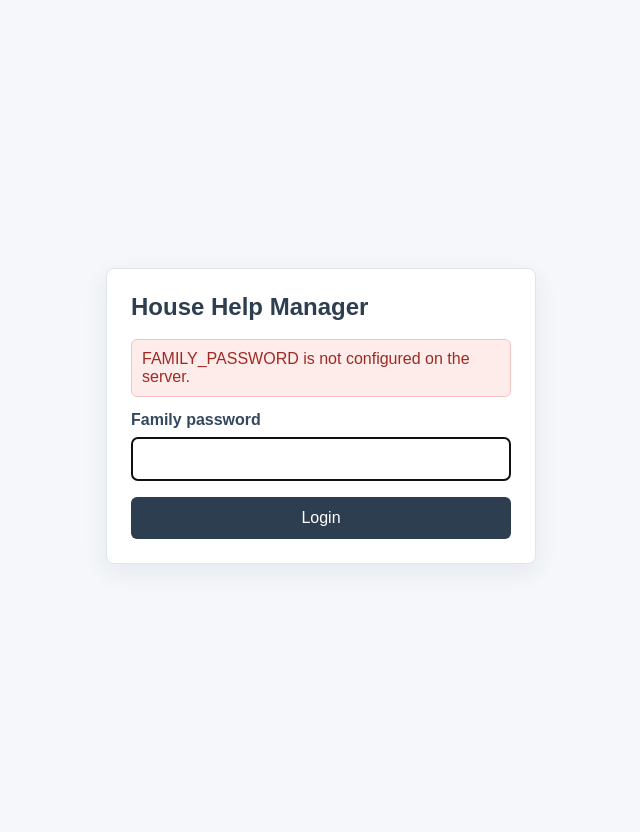
After one commit to TanmayIT09/househelp-manager, a Flask app: page /login in a window 1280 px wide. The commit adds this page. Shown: the whole page, without its empty margins (319-959 px from the left). Run offline with Flask 3, Linux system fonts and the light colour scheme.

Commit message:
Add family login and point Android app to Render

```diff
--- a/HousehelpAndroid/app/src/main/AndroidManifest.xml
+++ b/HousehelpAndroid/app/src/main/AndroidManifest.xml
@@ -1,5 +1,4 @@
-<manifest xmlns:android="http://schemas.android.com/apk/res/android"
-    package="com.example.househelp">
+<manifest xmlns:android="http://schemas.android.com/apk/res/android">
 
     <uses-permission android:name="android.permission.INTERNET" />
 
@@ -8,7 +7,6 @@
         android:label="Househelp"
         android:icon="@drawable/ic_launcher"
         android:roundIcon="@drawable/ic_launcher_round"
-        android:usesCleartextTraffic="true"
         android:theme="@style/Theme.Househelp">
         <activity android:name=".MainActivity"
             android:exported="true">
--- a/HousehelpAndroid/app/src/main/res/values/strings.xml
+++ b/HousehelpAndroid/app/src/main/res/values/strings.xml
@@ -1,5 +1,5 @@
 <resources>
     <string name="app_name">Househelp</string>
     <string name="app_description">Use this app to track attendance and payments for family house helpers.</string>
-    <string name="local_server_ip">192.168.1.36</string>
+    <string name="backend_url">https://tanmay-househelps-manager.onrender.com/</string>
 </resources>
--- a/app.py
+++ b/app.py
@@ -1,12 +1,15 @@
-from flask import Flask, render_template, request, redirect, url_for
+from flask import Flask, render_template, request, redirect, url_for, session
 from sqlalchemy import text
 from models import db, Helper, Attendance, Payment
 from datetime import datetime, date
+from functools import wraps
+import hmac
 import calendar
 import os
 
 app = Flask(__name__)
-app.config['SECRET_KEY'] = 'your-secret-key'
+app.config['SECRET_KEY'] = os.environ.get('SECRET_KEY', 'local-dev-secret-key')
+FAMILY_PASSWORD = os.environ.get('FAMILY_PASSWORD')
 
 # ✅ FIX: Proper SQLite path for Render
 BASE_DIR = os.path.abspath(os.path.dirname(__file__))
@@ -51,6 +54,35 @@ with app.app_context():
 ATTENDANCE_CUTOFF_DATE = date(2026, 4, 27)
 
 
+def login_required(view_func):
+    @wraps(view_func)
+    def wrapper(*args, **kwargs):
+        if session.get('authenticated'):
+            return view_func(*args, **kwargs)
+        return redirect(url_for('login', next=request.path))
+    return wrapper
+
+
+@app.route('/login', methods=['GET', 'POST'])
+def login():
+    error = None
+
+    if request.method == 'POST':
+        password = request.form.get('password', '')
+        if FAMILY_PASSWORD and hmac.compare_digest(password, FAMILY_PASSWORD):
+            session['authenticated'] = True
+            return redirect(request.args.get('next') or url_for('index'))
+        error = 'Invalid password'
+
+    return render_template('login.html', error=error, password_configured=bool(FAMILY_PASSWORD))
+
+
+@app.route('/logout')
+def logout():
+    session.clear()
+    return redirect(url_for('login'))
+
+
 def is_shift_helper(helper_type):
     return helper_type and helper_type.strip().lower() in ['cook', 'domestic helper']
 
@@ -59,12 +91,14 @@ def is_milk_vendor(helper_type):
     return helper_type and helper_type.strip().lower() == 'milk vendor'
 
 @app.route('/')
+@login_required
 def index():
     helpers = Helper.query.all()
     return render_template('index.html', helpers=helpers)
 
 
 @app.route('/add_helper', methods=['GET', 'POST'])
+@login_required
 def add_helper():
     if request.method == 'POST':
         name = request.form['name']
@@ -84,6 +118,7 @@ def add_helper():
 
 
 @app.route('/edit_helper/<int:id>', methods=['GET', 'POST'])
+@login_required
 def edit_helper(id):
     helper = Helper.query.get_or_404(id)
 
@@ -111,6 +146,7 @@ def edit_helper(id):
 
 
 @app.route('/helper/<int:id>')
+@login_required
 def helper_detail(id):
     helper = Helper.query.get_or_404(id)
     recent_attendances = Attendance.query.filter_by(helper_id=id).order_by(Attendance.date.desc()).limit(10).all()
@@ -119,6 +155,7 @@ def helper_detail(id):
 
 
 @app.route('/attendance/<int:year>/<int:month>')
+@login_required
 def attendance(year, month):
     helpers = Helper.query.all()
     cal = calendar.monthcalendar(year, month)
@@ -172,6 +209,7 @@ def attendance(year, month):
 
 
 @app.route('/mark_attendance/<int:year>/<int:month>/<int:day>/<int:helper_id>', methods=['POST'])
+@login_required
 def mark_attendance(year, month, day, helper_id):
     date_obj = date(year, month, day)
 
@@ -217,6 +255,7 @@ def mark_attendance(year, month, day, helper_id):
 
 
 @app.route('/payments/<int:year>/<int:month>')
+@login_required
 def payments(year, month):
     helpers = Helper.query.all()
     cal = calendar.monthcalendar(year, month)
@@ -250,6 +289,7 @@ def payments(year, month):
     )
 
 @app.route('/add_payment/<int:year>/<int:month>/<int:day>/<int:helper_id>', methods=['GET', 'POST'])
+@login_required
 def add_payment(year, month, day, helper_id):
     date_obj = date(year, month, day)
 
@@ -264,6 +304,7 @@ def add_payment(year, month, day, helper_id):
     return render_template('add_payment.html', year=year, month=month, day=day, helper=helper)
 
 @app.route('/edit_payment/<int:id>', methods=['GET', 'POST'])
+@login_required
 def edit_payment(id):
     payment = Payment.query.get_or_404(id)
 
@@ -276,6 +317,7 @@ def edit_payment(id):
 
 
 @app.route('/delete_payment/<int:id>', methods=['POST'])
+@login_required
 def delete_payment(id):
     payment = Payment.query.get_or_404(id)
     year = payment.date.year
@@ -290,4 +332,4 @@ def delete_payment(id):
 
 # Local run only
 if __name__ == '__main__':
-    app.run(debug=True)
+    app.run(host="0.0.0.0", port=5000, debug=False)
--- a/templates/base.html
+++ b/templates/base.html
@@ -97,6 +97,7 @@
             <a href="{{ url_for('add_helper') }}">Add Helper</a>
             <a href="{{ url_for('attendance', year=2026, month=4) }}">Attendance</a>
             <a href="{{ url_for('payments', year=2026, month=4) }}">Payments</a>
+            <a href="{{ url_for('logout') }}">Logout</a>
         </nav>
     </header>
     <main>
--- /dev/null
+++ b/templates/login.html
@@ -0,0 +1,89 @@
+<!DOCTYPE html>
+<html lang="en">
+<head>
+    <meta charset="UTF-8">
+    <meta name="viewport" content="width=device-width, initial-scale=1.0">
+    <title>Login - House Help Manager</title>
+    <link rel="stylesheet" href="{{ url_for('static', filename='style.css') }}">
+    <style>
+        body {
+            align-items: center;
+            background: #f5f7fa;
+            display: flex;
+            font-family: Arial, sans-serif;
+            justify-content: center;
+            margin: 0;
+            min-height: 100vh;
+            padding: 16px;
+        }
+
+        .login-panel {
+            background: #fff;
+            border: 1px solid #dfe5ec;
+            border-radius: 8px;
+            box-shadow: 0 8px 24px rgba(44, 62, 80, 0.08);
+            max-width: 380px;
+            padding: 24px;
+            width: 100%;
+        }
+
+        h1 {
+            color: #2c3e50;
+            font-size: 24px;
+            margin: 0 0 18px;
+        }
+
+        label {
+            color: #34495e;
+            display: block;
+            font-weight: 600;
+            margin-bottom: 8px;
+        }
+
+        input {
+            border: 1px solid #cfd8e3;
+            border-radius: 6px;
+            box-sizing: border-box;
+            font-size: 16px;
+            padding: 12px;
+            width: 100%;
+        }
+
+        button {
+            background: #2c3e50;
+            border: 0;
+            border-radius: 6px;
+            color: #fff;
+            cursor: pointer;
+            font-size: 16px;
+            margin-top: 16px;
+            padding: 12px;
+            width: 100%;
+        }
+
+        .error {
+            background: #fdecea;
+            border: 1px solid #f5c2c0;
+            border-radius: 6px;
+            color: #9f2a24;
+            margin-bottom: 14px;
+            padding: 10px;
+        }
+    </style>
+</head>
+<body>
+    <form class="login-panel" method="post">
+        <h1>House Help Manager</h1>
+
+        {% if not password_configured %}
+            <div class="error">FAMILY_PASSWORD is not configured on the server.</div>
+        {% elif error %}
+            <div class="error">{{ error }}</div>
+        {% endif %}
+
+        <label for="password">Family password</label>
+        <input id="password" name="password" type="password" autocomplete="current-password" required autofocus>
+        <button type="submit">Login</button>
+    </form>
+</body>
+</html>
```
Also changed, not shown: 1 other file.
